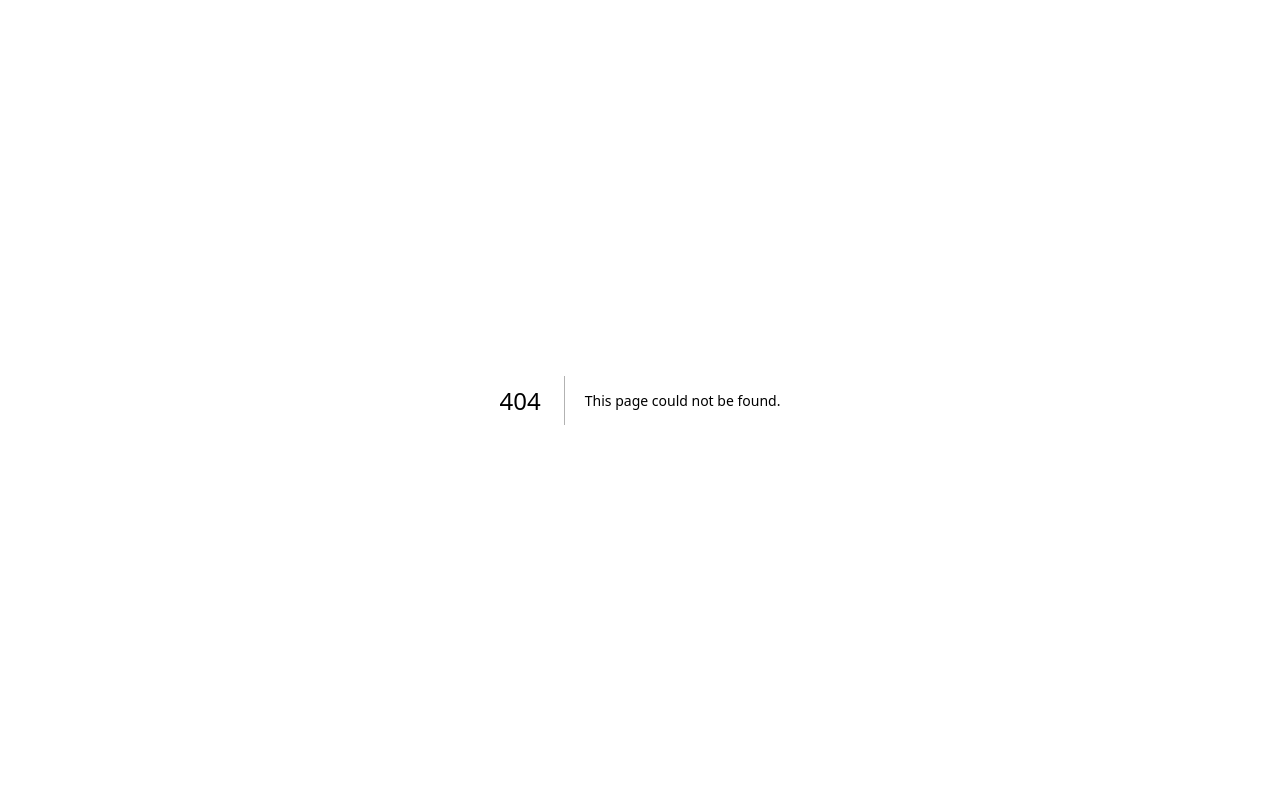
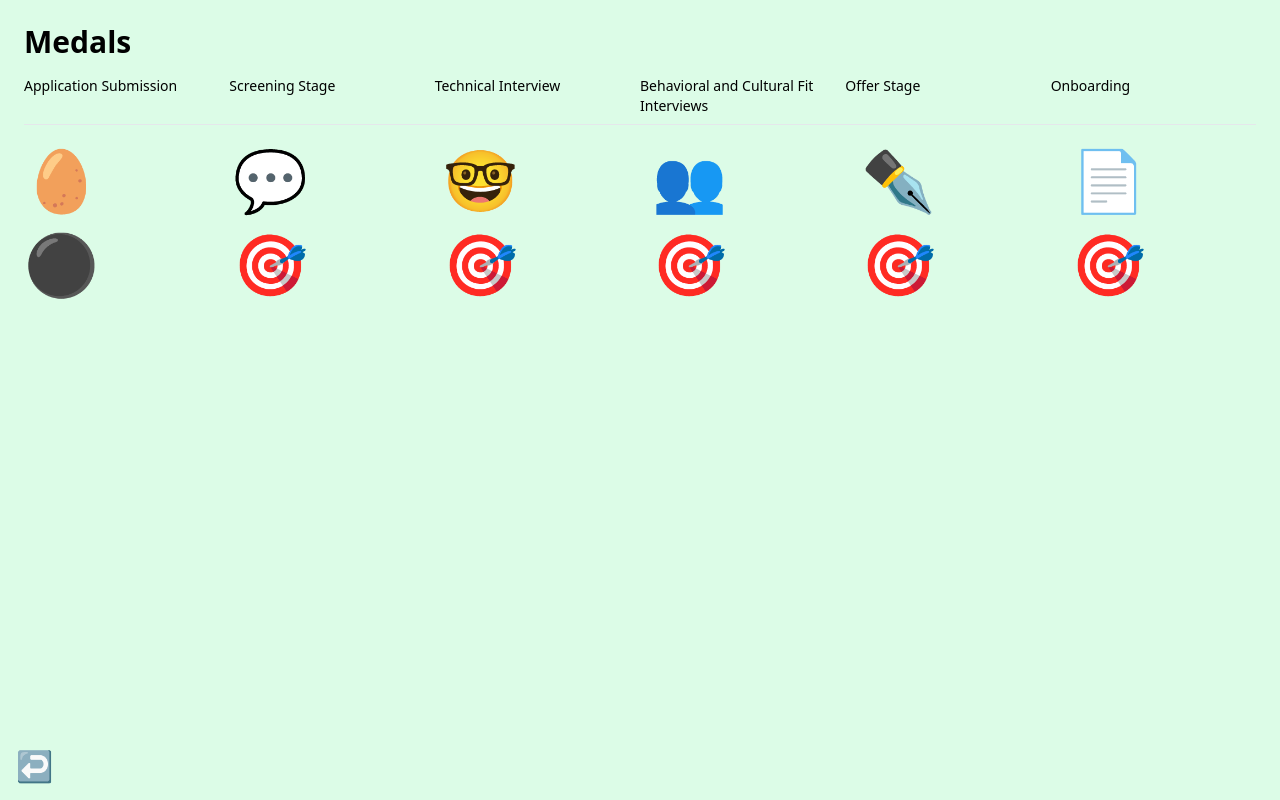
Before and after one commit to No-Country-simulation/equipo-c23-87-webapp, a Next.js app: page /medals in a window 1280 px wide. Before the commit this address had no page. Built offline with nearby package versions, Linux system fonts and the light colour scheme.

Commit message:
feat: Add Medals view

```diff
--- a/app/components/Header.tsx
+++ b/app/components/Header.tsx
@@ -1,13 +1,21 @@
+"use client";
+
+import { useRouter } from "next/navigation";
 import '../ui/global.css';
 import Image from "next/image";
 
 
 export default function Header() {
+ const router = useRouter();
+
  return (
        <div className="flex justify-between items-center w-full px-8 pt-2 pb-2">
         <div className="flex gap-x-16">
          <Image src="/icon_fire.png" alt="Flame" width={18} height={18} />
-         <Image src="/icon-medal.png" alt="Medal" width={18} height={18} />
+         <Image src="/icon-medal.png" alt="Medal" width={18} height={18}
+          className="cursor-pointer"
+          onClick={() => router.push("/medals")}
+         />
         </div>
 
         <div className="flex gap-x-16">
--- /dev/null
+++ b/app/components/MedalView.tsx
@@ -0,0 +1,40 @@
+import React from "react";
+
+const MedalsView = () => {
+  return (
+    <div className="min-h-screen bg-green-100 p-6 relative">
+      <h1 className="text-3xl font-bold">Medals</h1>
+
+      <div className="grid grid-cols-6 text-sm mt-4 border-b pb-2">
+        <span>Application Submission</span>
+        <span>Screening Stage</span>
+        <span>Technical Interview</span>
+        <span>Behavioral and Cultural Fit Interviews</span>
+        <span>Offer Stage</span>
+        <span>Onboarding</span>
+      </div>
+
+      <div className="grid grid-cols-6 gap-6 mt-6 text-6xl">
+        <span>🥚</span>
+        <span>💬</span>
+        <span>🤓</span>
+        <span>👥</span>
+        <span>✒️</span>
+        <span>📄</span>
+      </div>
+
+      <div className="grid grid-cols-6 gap-6 mt-6 text-6xl">
+        <span>⚫</span>
+        <span>🎯</span>
+        <span>🎯</span>
+        <span>🎯</span>
+        <span>🎯</span>
+        <span>🎯</span>
+      </div>
+
+      <button className="absolute bottom-4 left-4 text-3xl">↩️</button>
+    </div>
+  );
+};
+
+export default MedalsView;
--- /dev/null
+++ b/app/medals/page.tsx
@@ -0,0 +1,47 @@
+"use client";
+import React from "react";
+import { useRouter } from "next/navigation";
+import "../ui/global.css";
+
+const MedalsView = () => {
+  const router = useRouter();
+
+  return (
+    <div className="min-h-screen bg-green-100 p-6 relative">
+      <h1 className="text-3xl font-bold">Medals</h1>
+
+      <div className="grid grid-cols-6 text-sm mt-4 border-b pb-2">
+        <span>Application Submission</span>
+        <span>Screening Stage</span>
+        <span>Technical Interview</span>
+        <span>Behavioral and Cultural Fit Interviews</span>
+        <span>Offer Stage</span>
+        <span>Onboarding</span>
+      </div>
+
+      <div className="grid grid-cols-6 gap-6 mt-6 text-6xl">
+        <span>🥚</span>
+        <span>💬</span>
+        <span>🤓</span>
+        <span>👥</span>
+        <span>✒️</span>
+        <span>📄</span>
+      </div>
+
+      <div className="grid grid-cols-6 gap-6 mt-6 text-6xl">
+        <span>⚫</span>
+        <span>🎯</span>
+        <span>🎯</span>
+        <span>🎯</span>
+        <span>🎯</span>
+        <span>🎯</span>
+      </div>
+
+      <button className="absolute bottom-4 left-4 text-3xl" onClick={() => window.history.back()}>
+        ↩️
+      </button>
+    </div>
+  );
+};
+
+export default MedalsView;
```
